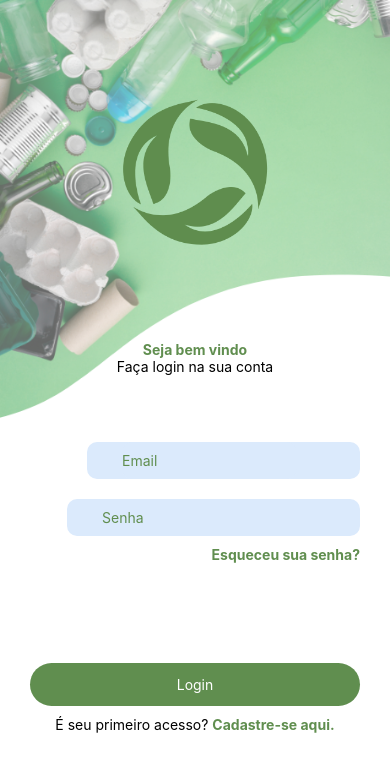
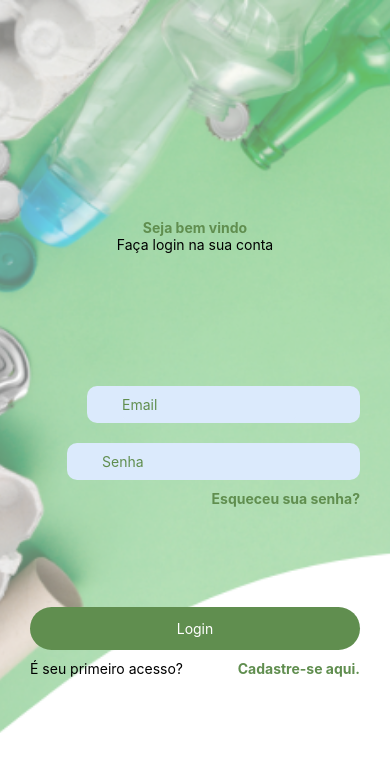
Before and after one commit to objpedro/eletrolixo-app, a React Native app: screen /SignIn in a window 390 px wide. Shown: the top 772 px of the page. Built offline with nearby package versions, Linux system fonts and the light colour scheme; some icons are missing; what react-native-responsive-fontsize would draw is missing.

Commit message:
autocomplete

```diff
--- a/package.json
+++ b/package.json
@@ -29,7 +29,8 @@
     "react-native-web": "~0.18.10"
   },
   "devDependencies": {
-    "@babel/core": "^7.20.0"
+    "@babel/core": "^7.20.0",
+    "@babel/preset-env": "^7.22.4"
   },
   "private": true
 }
--- a/src/pages/HomeScreen/index.js
+++ b/src/pages/HomeScreen/index.js
@@ -1,7 +1,7 @@
 import React, { useEffect, useState } from 'react';
 import MapView from 'react-native-maps';
+import { Marker } from 'react-native-maps';
 import {
-    Text,
     View,
     Platform,
     PermissionsAndroid,
@@ -9,23 +9,14 @@ import {
 import * as Location from 'expo-location';
 import { HeaderEcopointer } from '../../components/HeaderEcopointer'
 import { styles } from './styles';
+import { GooglePlacesAutocomplete } from 'react-native-google-places-autocomplete';
 
 export function HomeScreen() {
-
     const [location, setLocation] = useState(null);
 
     useEffect(() => {
         (async () => {
-
-            let { status } = await Location.requestForegroundPermissionsAsync();
-            if (status !== 'granted') {
-                setErrorMsg('Permission to access location was denied');
-                return;
-            }
-
             let location = await Location.getCurrentPositionAsync({});
-            console.log("LAT: ", location.coords.latitude);
-            console.log("LOG: ", location.coords.longitude);
             setLocation({
                 latitude: location.coords.latitude,
                 longitude: location.coords.longitude,
@@ -38,6 +29,30 @@ export function HomeScreen() {
     return (
         <View style={styles.container}>
             <HeaderEcopointer />
+            <GooglePlacesAutocomplete
+                placeholder='Encontre Ecopoints'
+                onPress={(data, details = null) => {
+                    // 'details' is provided when fetchDetails = true
+                    // console.log(data, details);
+                    console.log('LAT selected: ', details.geometry.location.lat);
+                    console.log('LOG selected: ', details.geometry.location.lng);
+                    setLocation({
+                        latitude: details.geometry.location.lat,
+                        longitude: details.geometry.location.lng,
+                        latitudeDelta: 0.0922,
+                        longitudeDelta: 0.0421,
+                    });
+                }}
+                query={{
+                    key: 'AIzaSyD_dcMTz21vH7x0ylilwPxPzXZmVBVjsIA',
+                    language: 'pt-br',
+                }}
+                enablePoweredByContainer={false}
+                fetchDetails={true}
+                styles={{
+                    listView: { height: 100 }
+                }}
+            />
             <MapView
                 onMapReady={() => {
                     Platform.OS === 'android' ?
--- a/src/pages/HomeScreen/styles.js
+++ b/src/pages/HomeScreen/styles.js
@@ -8,7 +8,7 @@ const styles = StyleSheet.create({
     },
     map: {
         width: '100%',
-        height: '100%',
+        height: '70%',
     },
 })
 
--- a/src/pages/RecoverPasswordScreen/index.js
+++ b/src/pages/RecoverPasswordScreen/index.js
@@ -42,8 +42,7 @@ export function RecoverPasswordScreen() {
                         }
                         onChange={setSenhaAntiga}
                         value={senhaAntiga}
-                        placeholder={'Senha Antiga'}
-                        isPassword={true}
+                        placeholder={'Email'}
                     />
                     <TextField
                         icon={
--- a/src/pages/SignInScreen/index.js
+++ b/src/pages/SignInScreen/index.js
@@ -5,7 +5,7 @@ import {
     Image,
     ImageBackground,
     TouchableOpacity,
-    ScrollView
+    ScrollView,
 } from 'react-native';
 import { TextField } from "../../components/TextField";
 import { Mail } from 'react-native-feather';
@@ -20,7 +20,6 @@ export function SignInScreen() {
 
     return (
         <View style={styles.container}>
-            <ScrollView contentContainerStyle={styles.contentContainer}>
             <ImageBackground
                 source={require('../../../assets/banner_inicio.png')}
                 imageStyle={styles.imageStyle}
@@ -31,7 +30,6 @@ export function SignInScreen() {
                     <Text style={styles.textWelcome}>Seja bem vindo</Text>
                     <Text style={styles.textLogin}>Faça login na sua conta</Text>
                 </View>
-                </ImageBackground>
 
                 <View style={styles.inputsContainer}>
                     <TextField
@@ -71,7 +69,7 @@ export function SignInScreen() {
                         </TouchableOpacity>
                     </View>
                 </View>
-            </ScrollView>
+            </ImageBackground>
         </View>
     )
 }
--- a/src/pages/SignInScreen/styles.js
+++ b/src/pages/SignInScreen/styles.js
@@ -7,25 +7,22 @@ const styles = StyleSheet.create({
         flex: 1,
         backgroundColor: colors.secundario,
     },
-    contentContainer: {
-        height: '100%',
-    },
     imageStyle: {
         resizeMode: 'cover',
         opacity: 0.6,
-        height: '100%',
+        height: RFValue(400),
         width: '100%',
     },
     imageBackground: {
-        height: '50%',
+        height: '100%',
         justifyContent: 'space-around',
         alignItems: 'center',
     },
     imageLogo: {
         marginTop: 50,
         resizeMode: 'cover',
-        width: 150,
-        height: 150,
+        width: RFValue(150),
+        height: RFValue(150),
     },
     header: {
         width: '100%',
@@ -40,6 +37,9 @@ const styles = StyleSheet.create({
         color: colors.preto,
     },
     inputsContainer: {
+        backgroundColor: 'rgba(0, 0, 0, 0.0)',
+        height: '50%',
+        width: '100%',
         paddingHorizontal: 30,
         alignItems: 'flex-end',
     },
@@ -51,6 +51,7 @@ const styles = StyleSheet.create({
         color: colors.primario,
     },
     btnLogin: {
+        justifyContent: 'center',
         width: '100%',
         marginTop: 100,
         marginBottom: 10,
@@ -67,7 +68,7 @@ const styles = StyleSheet.create({
     cadastreseContainer: {
         flexDirection: 'row',
         alignItems: 'center',
-        justifyContent: 'center',
+        justifyContent: 'space-between',
         width: '100%',
     },
     btnCadastrese: {
```
Also changed, not shown: 2 other files (tests, documents, lock files or other folders). Lines whose indentation alone changed are shown as unchanged.
